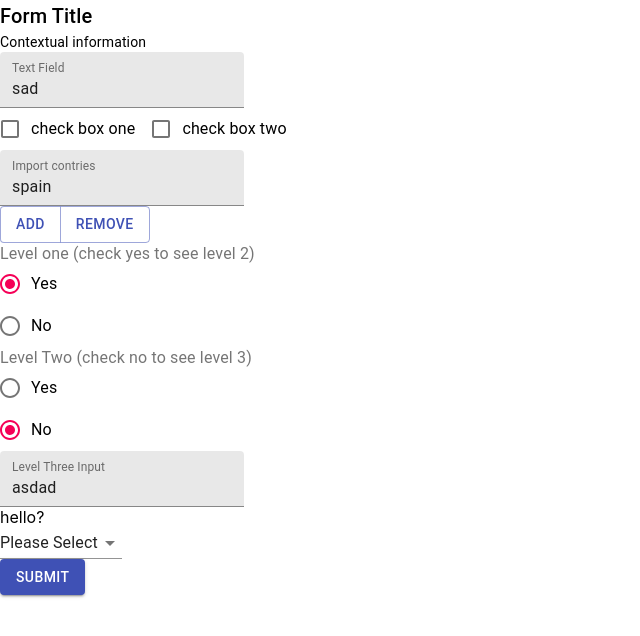
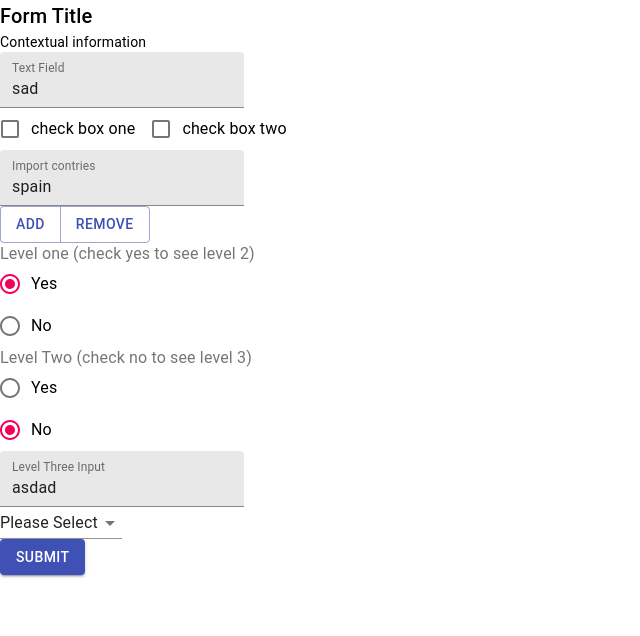
Before and after one commit to Jezfx/form-spike, a React (Create React App) app: page / in a window 1280 px wide. Shown: the top 636 px of the page, without its empty margins (0-640 px from the left). Built offline with nearby package versions, Linux system fonts and the light colour scheme.

Commit message:
remove log

```diff
--- a/src/ControlledDropdown/ControlledDropdown.js
+++ b/src/ControlledDropdown/ControlledDropdown.js
@@ -7,7 +7,6 @@ const ControlledDropdown = ({ label, options, name }) => {
 
   return (
     <>
-      <div>hello?</div>
       <Controller
         name={name}
         control={control}
```
